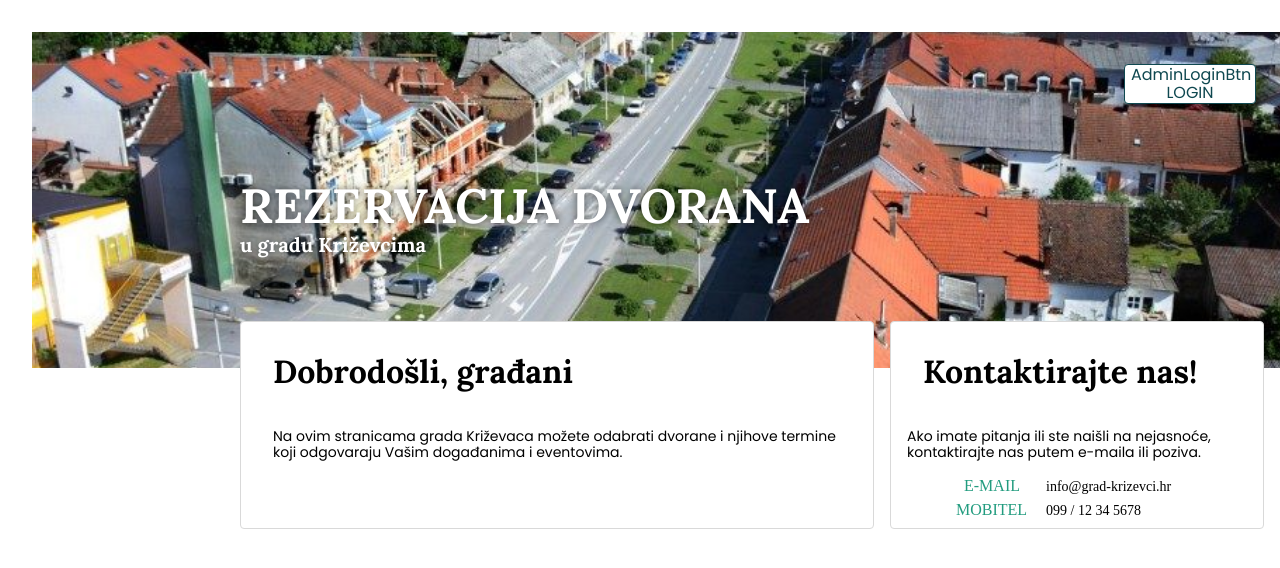
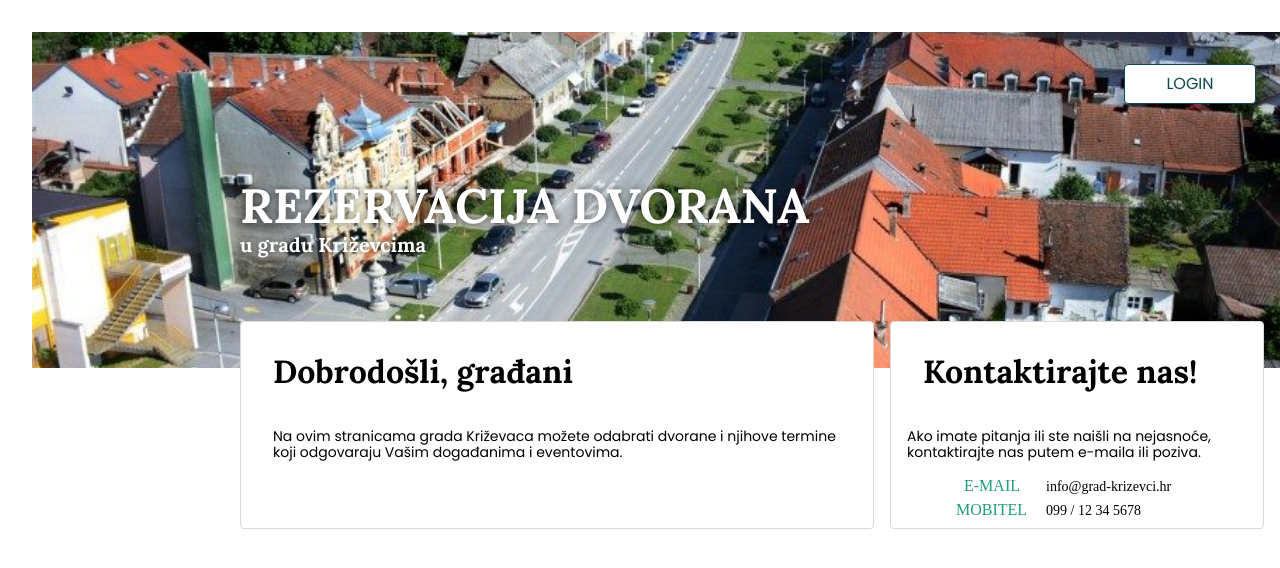
Before and after one commit to ispoljari/speck-academy-booking-app-client, a React (Create React App) app: page / in a window 1280 px wide. Shown: the top 568 px of the page. Built offline with nearby package versions, Linux system fonts and the light colour scheme; no server answers.

Commit message:
Fix login btn text

```diff
--- a/src/UI/citizens/components/header/CitizensHeader.js
+++ b/src/UI/citizens/components/header/CitizensHeader.js
@@ -26,7 +26,7 @@ const CitizensHeader = ({ onClick }) => (
       {/* <HeaderImage src={headerImage} />*/}
 
       <Container>
-        <AdminLoginBtn onClick={onClick}>AdminLoginBtn LOGIN</AdminLoginBtn>
+        <AdminLoginBtn onClick={onClick}>LOGIN</AdminLoginBtn>
 
         <HeaderTitle>
           REZERVACIJA DVORANA
```
